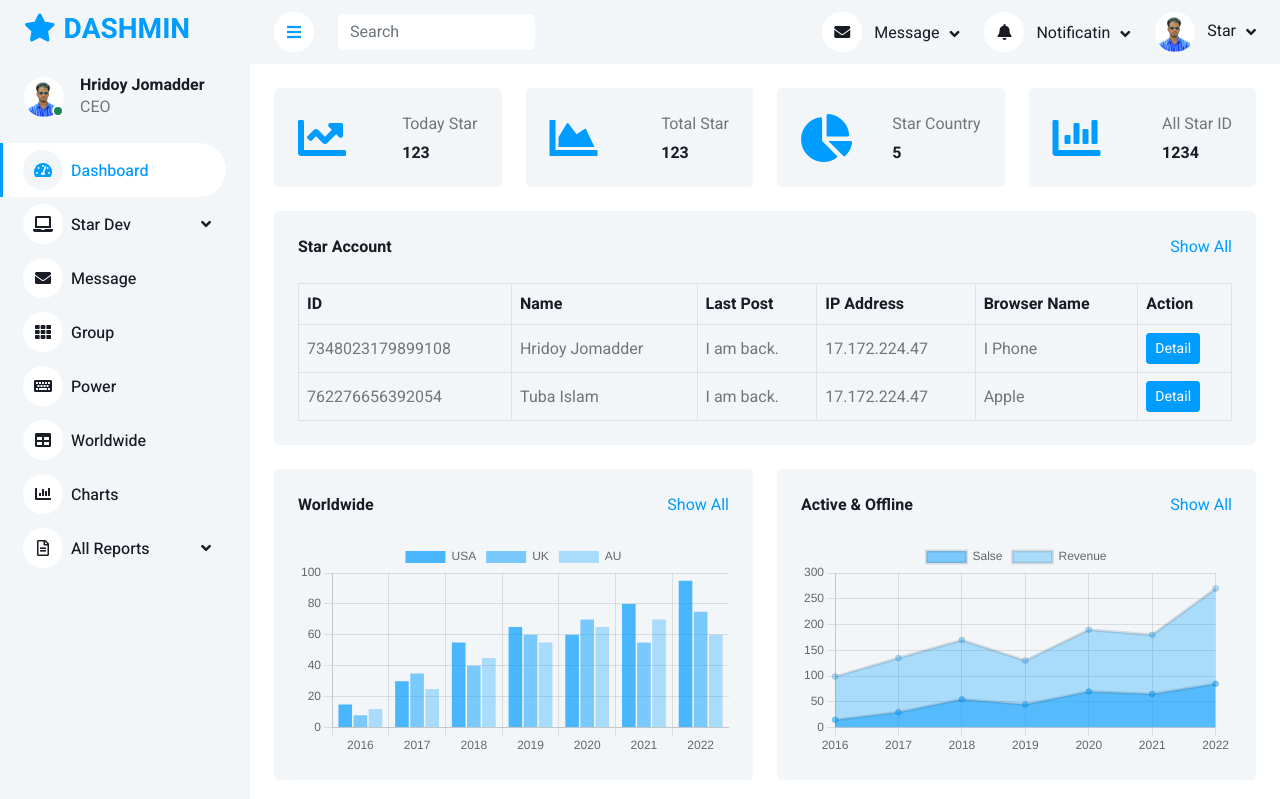
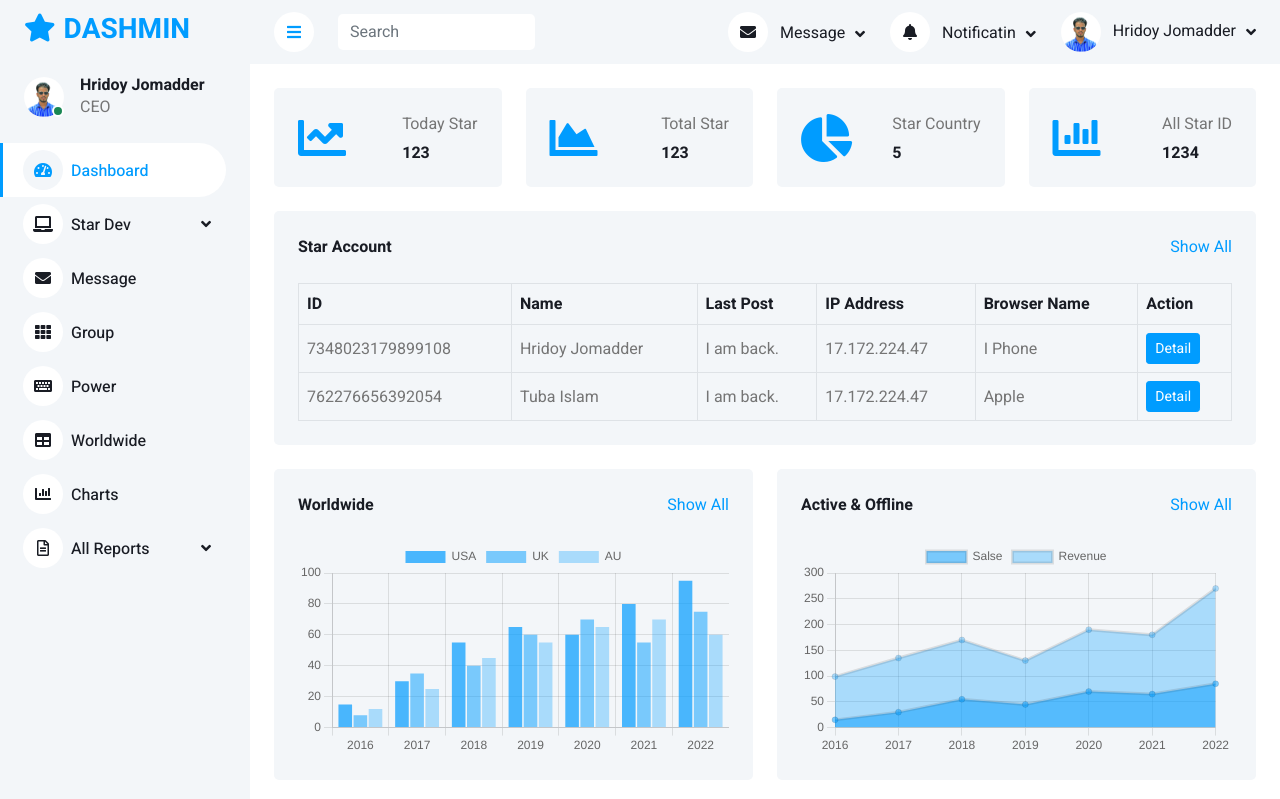
Before and after one commit to Hridoy-Jomadder/Star_Dashboard, a PHP site: page / in a window 1280 px wide. Shown: the top 799 px of the page. Run offline with PHP 8.4, Linux system fonts and the light colour scheme; data that the repository does not hold is empty; some libraries are stand-ins or nearby versions.

Commit message:
first commit

```diff
--- a/index.php
+++ b/index.php
@@ -216,7 +216,7 @@
                     <div class="nav-item dropdown">
                         <a href="#" class="nav-link dropdown-toggle" data-bs-toggle="dropdown">
                             <img class="rounded-circle me-lg-2" src="img/user.jpg" alt="" style="width: 40px; height: 40px;">
-                            <span class="d-none d-lg-inline-flex">Star</span>
+                            <span class="d-none d-lg-inline-flex">Hridoy Jomadder</span>
                             <!-- <a href="profile.php?id=<?php echo $user_data['userid'] ?>" style="text-decoration: none;">
                         <?php echo $user_data['first_name'] . " " . $user_data['last_name']?>
                                 <br>
```
